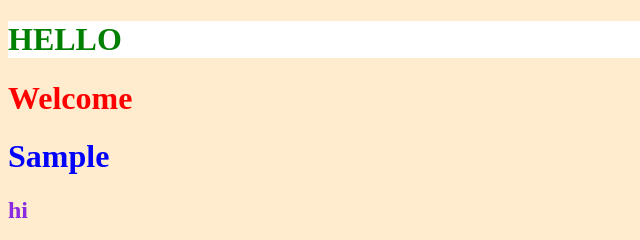
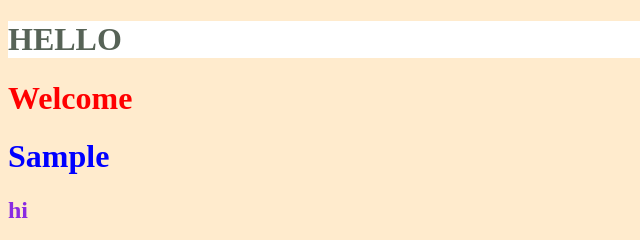
Before and after one commit to swapnacv21/css, a plain HTML site: page inline.html in a window 1280 px wide. Shown: the top 240 px of the page, 0-640 px from the left. Drawn offline with Linux system fonts and the light colour scheme.

Commit message:
stylesheet done1

```diff
--- a/inline.html
+++ b/inline.html
@@ -7,7 +7,7 @@
     <link rel="stylesheet" href="style.css">
 </head>
 <body style="background-color:blanchedalmond;">
-    <h1 style="color:green;background-color:white;">HELLO</h1>
+    <h1 style="color:rgb(87, 99, 87);background-color:white;">HELLO</h1>
     <h1 style="color:red;">Welcome</h1>
     <h1>Sample</h1>
     <h2>hi</h2>
```
